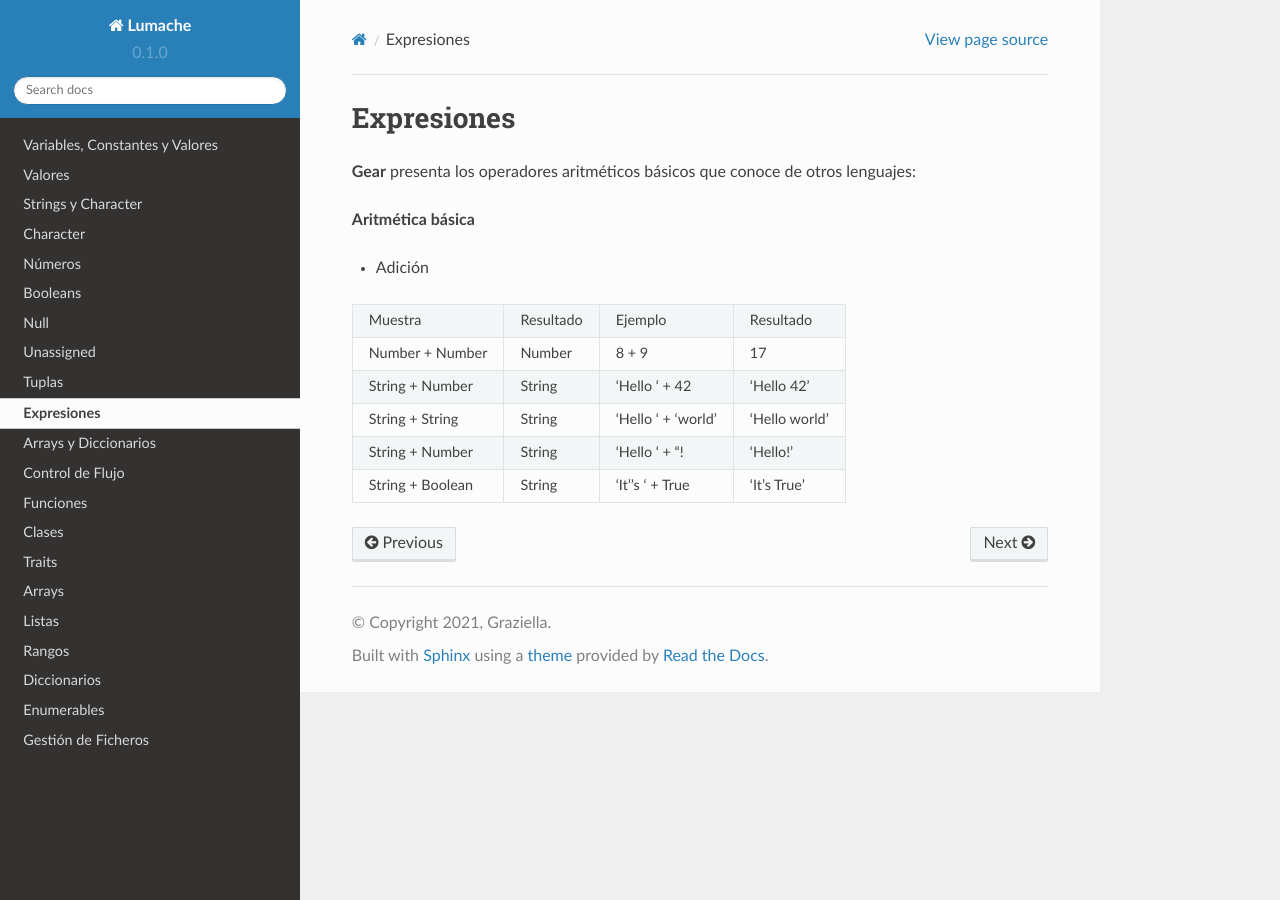
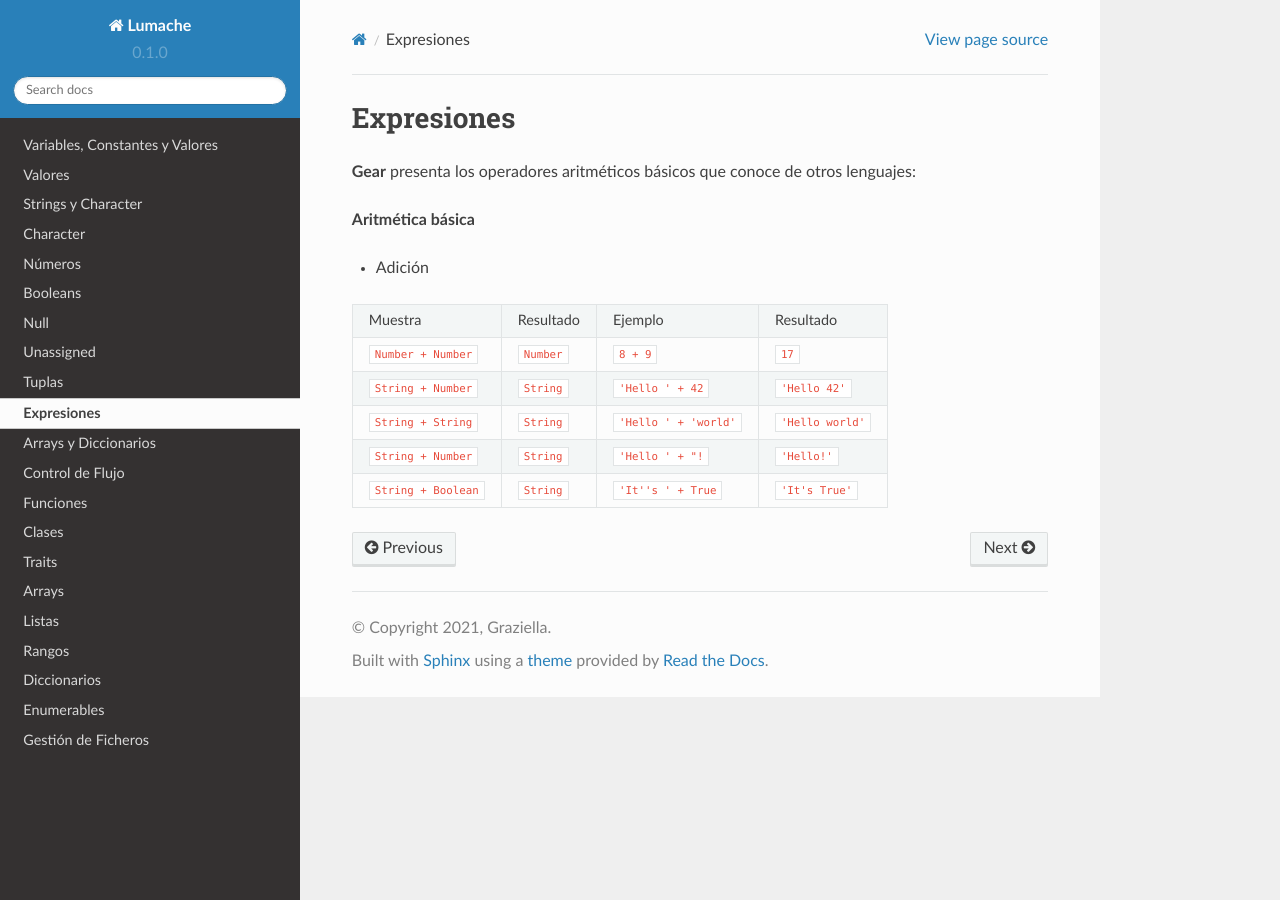
Before and after one commit to Irwin1985/the-gear-book, a Sphinx documentation site: the page built from docs/source/expresiones.rst, in a window 1280 px wide. Built offline with Sphinx 7.4.7 and the Read the Docs theme 2.0.0, drawn with Linux system fonts in a browser that asks for light colours; pages that are not in the unit, such as notebooks, are missing from menus.

```diff
--- a/docs/source/expresiones.rst
+++ b/docs/source/expresiones.rst
@@ -6,16 +6,16 @@ Expresiones
 **Aritmética básica**
 
 - Adición
-+------------------+-----------+---------------------+--------------------+
-|     Muestra      | Resultado | Ejemplo             | Resultado          |
-+------------------+-----------+---------------------+--------------------+
-| Number + Number  |   Number  | 8 + 9               | 17                 |
-+------------------+-----------+---------------------+--------------------+
-| String + Number  |   String  | 'Hello ' + 42       | 'Hello 42'         |
-+------------------+-----------+---------------------+--------------------+
-| String + String  |   String  | 'Hello ' + 'world'  | 'Hello world'      |
-+------------------+-----------+---------------------+--------------------+
-| String + Number  |   String  | 'Hello ' + "!       | 'Hello!'           |
-+------------------+-----------+---------------------+--------------------+
-| String + Boolean |   String  | 'It''s ' + True     | 'It's True'        |
-+------------------+-----------+---------------------+--------------------+
++----------------------+---------------+-------------------------+------------------------+
+|     Muestra          | Resultado     | Ejemplo                 | Resultado              |
++----------------------+---------------+-------------------------+------------------------+
+| ``Number + Number``  |   ``Number``  | ``8 + 9``               | ``17``                 |
++----------------------+---------------+-------------------------+------------------------+
+| ``String + Number``  |   ``String``  | ``'Hello ' + 42``       | ``'Hello 42'``         |
++----------------------+---------------+-------------------------+------------------------+
+| ``String + String``  |   ``String``  | ``'Hello ' + 'world'``  | ``'Hello world'``      |
++----------------------+---------------+-------------------------+------------------------+
+| ``String + Number``  |   ``String``  | ``'Hello ' + "!``       | ``'Hello!'``           |
++----------------------+---------------+-------------------------+------------------------+
+| ``String + Boolean`` |   ``String``  | ``'It''s ' + True``     | ``'It's True'``        |
++----------------------+---------------+-------------------------+------------------------+
```
